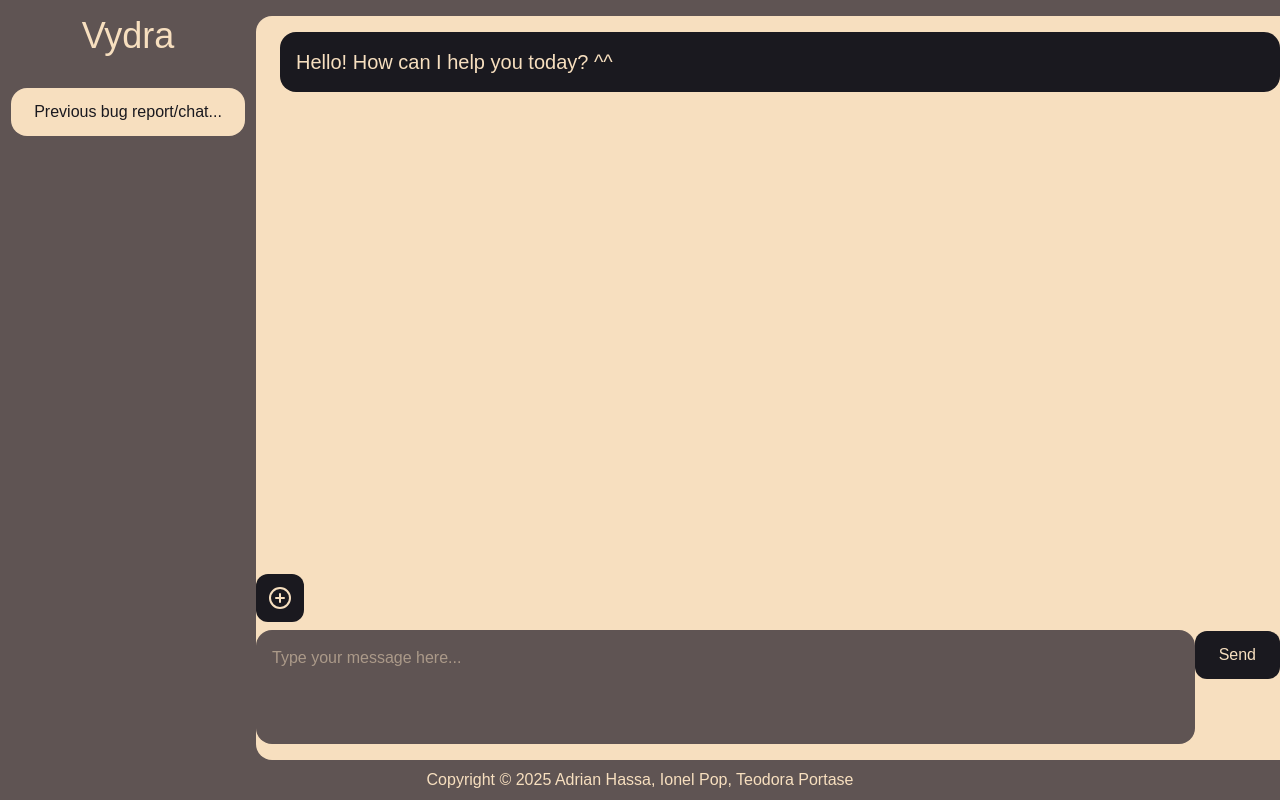
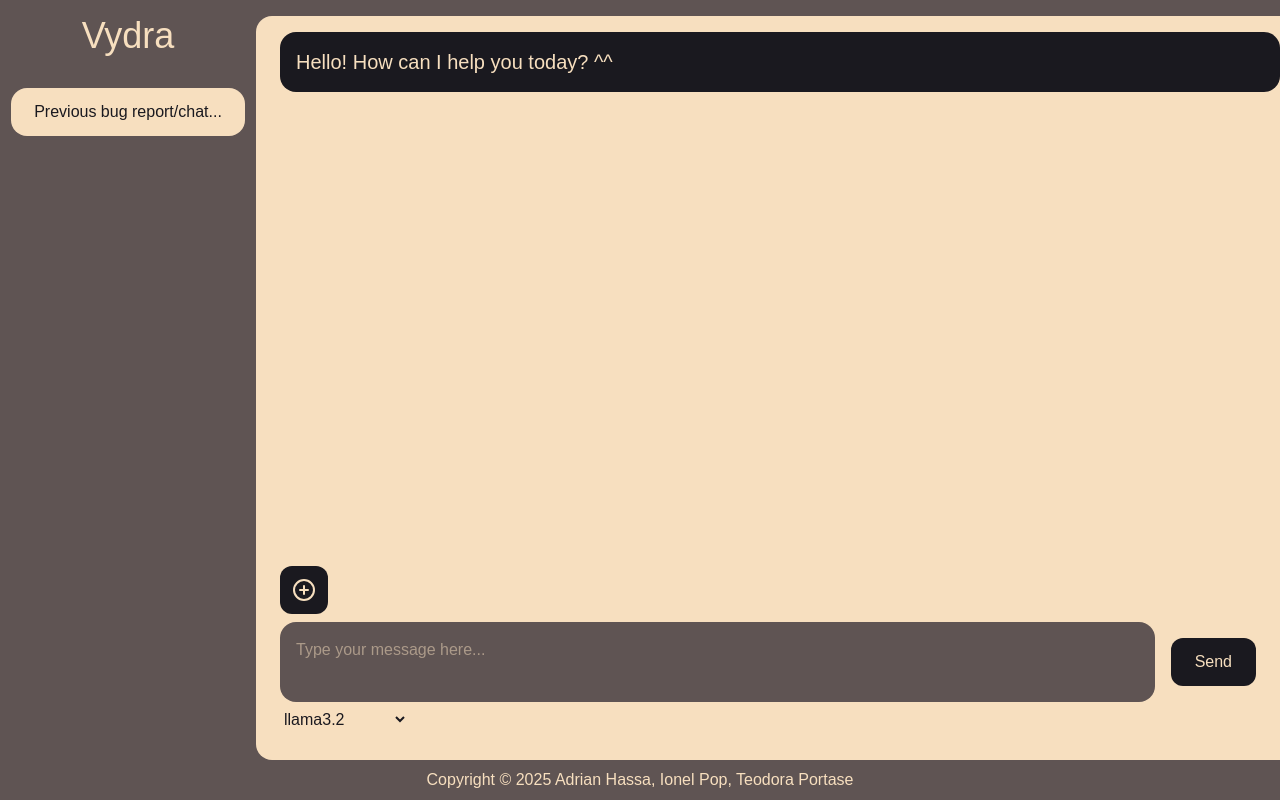
Before and after one commit to Adrian2901/vydra, a Next.js app: page / in a window 1280 px wide. Built offline with nearby package versions, Linux system fonts and the light colour scheme.

Commit message:
#7 Add model selection

```diff
--- a/src/app/components/chat.js
+++ b/src/app/components/chat.js
@@ -30,7 +30,8 @@ const Chat = () => {
 
   const [messages, setMessages] = useState([message1]);
   const [file, setFile] = useState();
-
+  const [model, setModel] = useState("llama3.2");
+  const availableModels = ["llama3.2", "llama3.2:1b", "llama3.1", "qwen2.5:72b", "qwen2.5:14b", "mistral-large", "phi4-mini"];
   const sendMessage = async (newMessageObjects) => {
     // Append the new messages object to the existing messages
     const newMessages = [...messages, ...newMessageObjects];
@@ -39,7 +40,7 @@ const Chat = () => {
     console.log(newMessages);
 
     const request = {
-      model: "llama3.2",
+      model: model,
       messages: newMessages.map(({ role, content }) => ({ role, content })),
       stream: false,
       options: {
@@ -51,6 +52,12 @@ const Chat = () => {
       method: "POST",
       body: JSON.stringify(request),
     });
+
+    if (!response.ok) {
+      alert("Error: Could not fetch response from the LLM, please try again later!");
+      console.log(response.statusText);
+      return;
+    }
 
     const data = await response.json();
 
@@ -169,17 +176,17 @@ const Chat = () => {
 
   return (
     <>
-      <div className="flex-col w-full space-y-8">
+      <div className="flex-col w-full space-y-8 overflow-y-auto max-h-[70vh]">
         {messages.map((message, index) => (
           <ContentMessage message={message} key={index} />
         ))}
       </div>
       <div
-        className="flex flex-row justify-around h-1/4"
+        className="flex flex-row justify-around h-1/4 mb-2"
         onDrop={handleDrop}
         onDragOver={handleDragOver}
       >
-        <div className="w-11/12 flex flex-col">
+        <div className="w-full flex flex-col px-6">
           <div className="flex items-center space-x-1">
             <label className="bg-accent text-primary text-xl rounded-xl my-2 h-12 w-12 cursor-pointer flex items-center justify-center">
               <input
@@ -203,21 +210,35 @@ const Chat = () => {
               </div>
             )}
           </div>
-
-          <textarea
-            className="w-full h-2/3 resize-none p-4 bg-secondary text-primary rounded-2xl"
+          <div className="flex w-full space-x-4 h-2/3">
+            <textarea
+            className="w-full resize-none p-4 bg-secondary text-primary rounded-2xl"
             placeholder="Type your message here..."
             value={inputValue}
             onChange={(e) => setInputValue(e.target.value)}
             onKeyDown={handleKeypress}
           ></textarea>
-        </div>
-        <button
+          <button
           className="bg-accent text-primary py-2 px-6 rounded-xl h-12 my-auto cursor-pointer"
           onClick={handleSendMessage}
-        >
-          Send
-        </button>
+          >
+            Send
+          </button>
+          </div>
+
+          <select
+            className="rounded-xl py-2 w-32"
+            value={model}
+            onChange={(e) => setModel(e.target.value)}
+          >
+            {availableModels.map((availableModel) => (
+              <option key={availableModel} value={availableModel}>
+                {availableModel}
+              </option>
+            ))}
+          </select>
+        </div>
+
       </div>
     </>
   );
```
